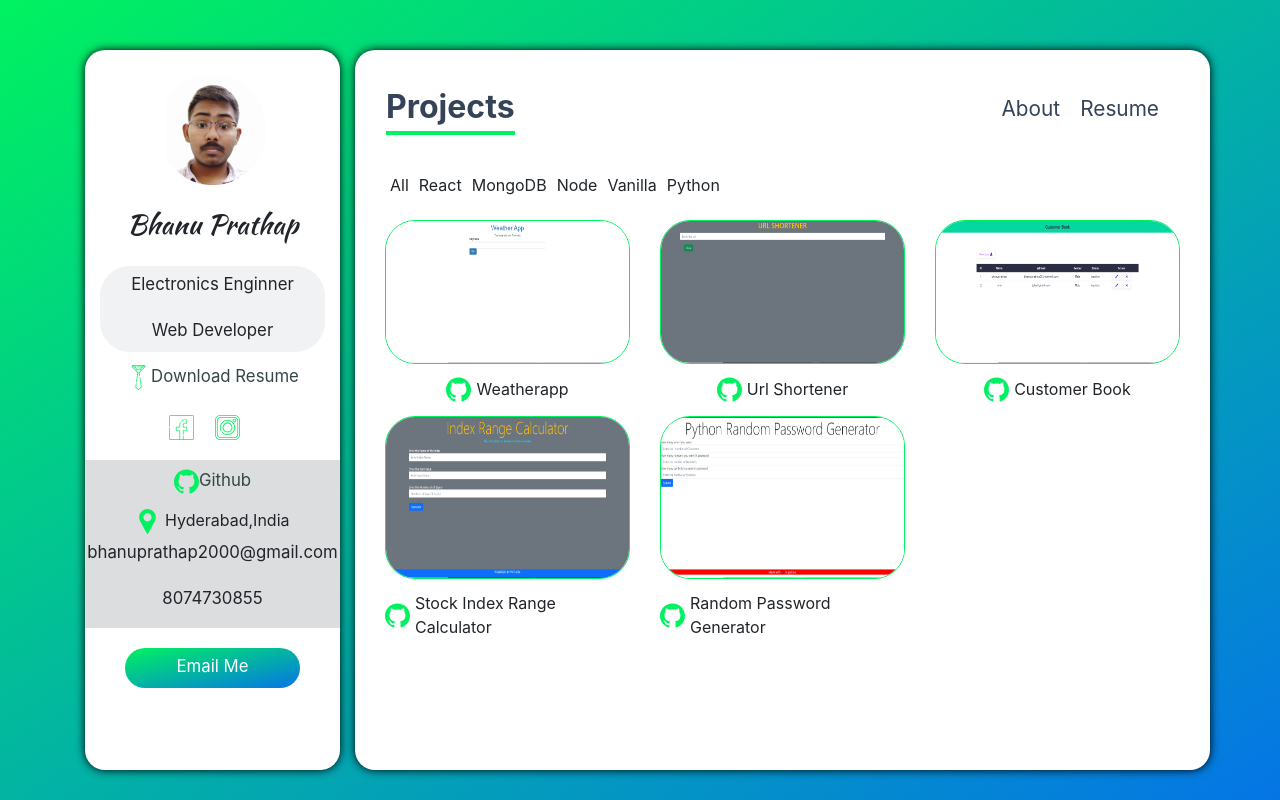
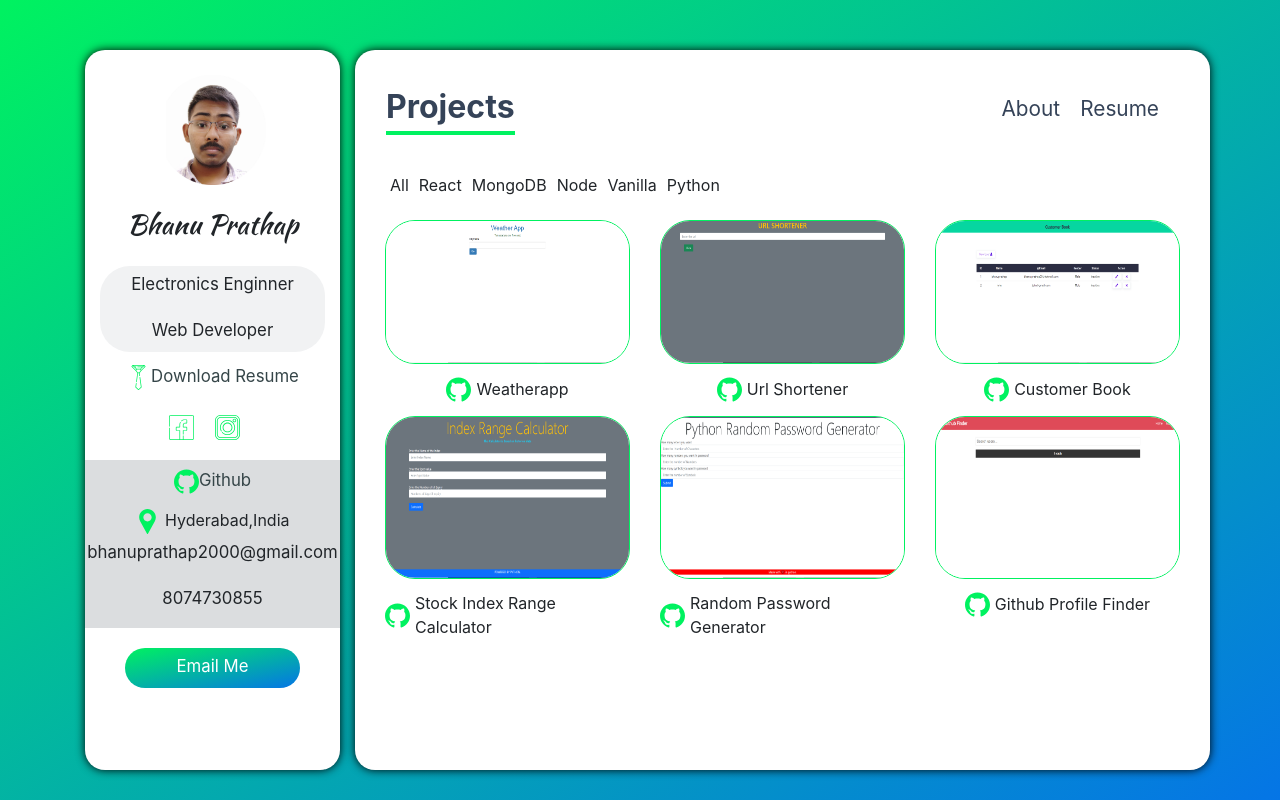
Before and after one commit to bhanuprathap2000/bhanuportfolio, a React (Create React App) app: page /projects in a window 1280 px wide. Built offline with nearby package versions, Linux system fonts and the light colour scheme.

Commit message:
I have added new project github finder

```diff
--- a/src/components/ProjectData.js
+++ b/src/components/ProjectData.js
@@ -3,6 +3,7 @@ import UrlShortener from "../assets/projects_images/urlshortener.png"
 import CustomerBook from "../assets/projects_images/customerbook.png"
 import indexcal from "../assets/projects_images/indexcal.png"
 import randompassword from "../assets/projects_images/randompassword.png"
+import githubfinder from "../assets/projects_images/githubfinder.png"
 
 const data_projects = [
 
@@ -45,6 +46,13 @@ const data_projects = [
         deployed_url: 'http://bhanuprathap.pythonanywhere.com/',
         github_url: 'https://github.com/bhanuprathap2000/randompasswordgen',
         category: ['python']
+    },
+    {
+        name: 'Github Profile Finder',
+        image: githubfinder,
+        deployed_url: 'https://githubuserprofilesearch.netlify.app/',
+        github_url: 'https://github.com/bhanuprathap2000/githubusers',
+        category: ['react']
     }
 ]
 
```
Also changed, not shown: src/assets/projects_images/githubfinder.png (added).
